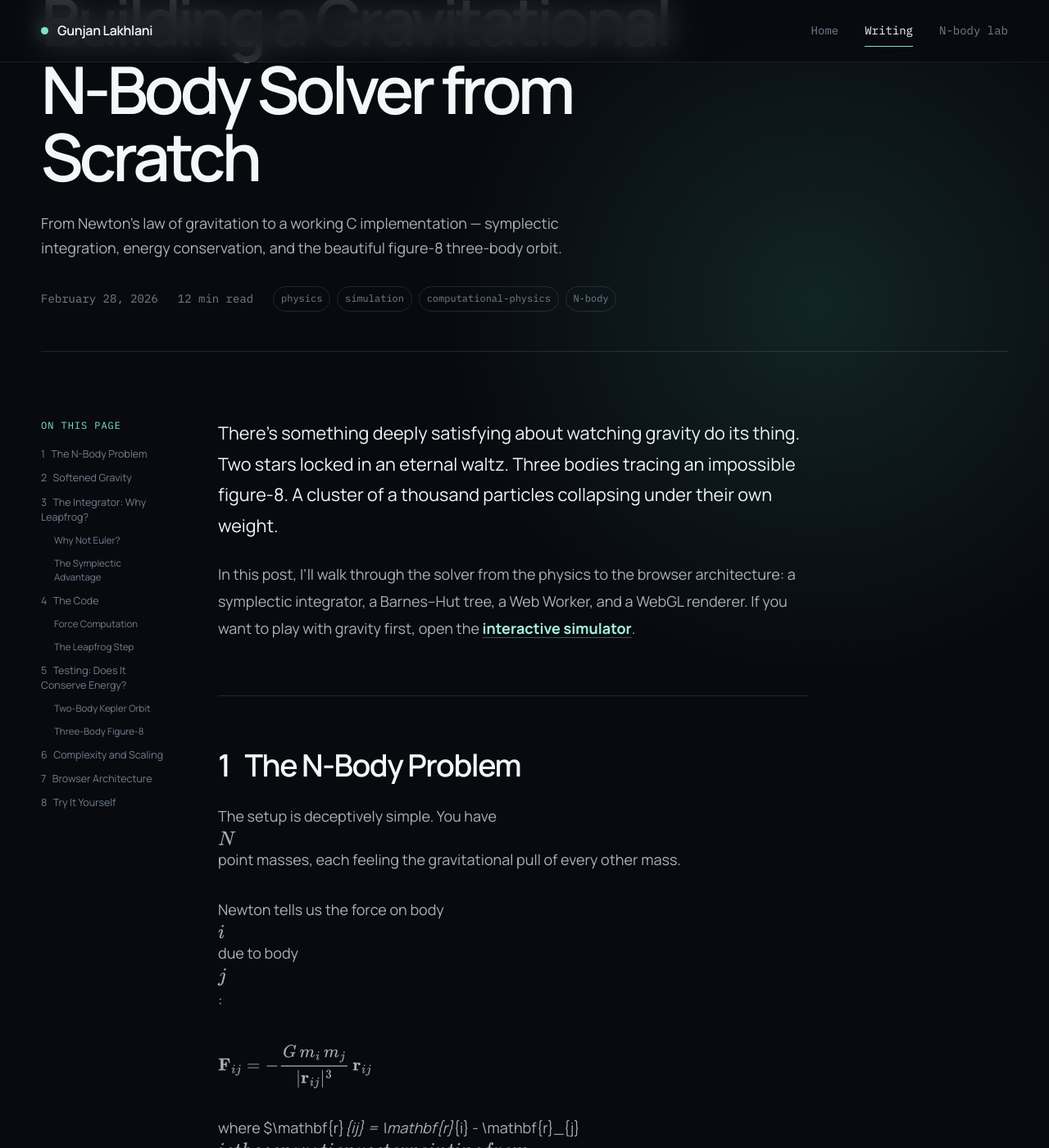
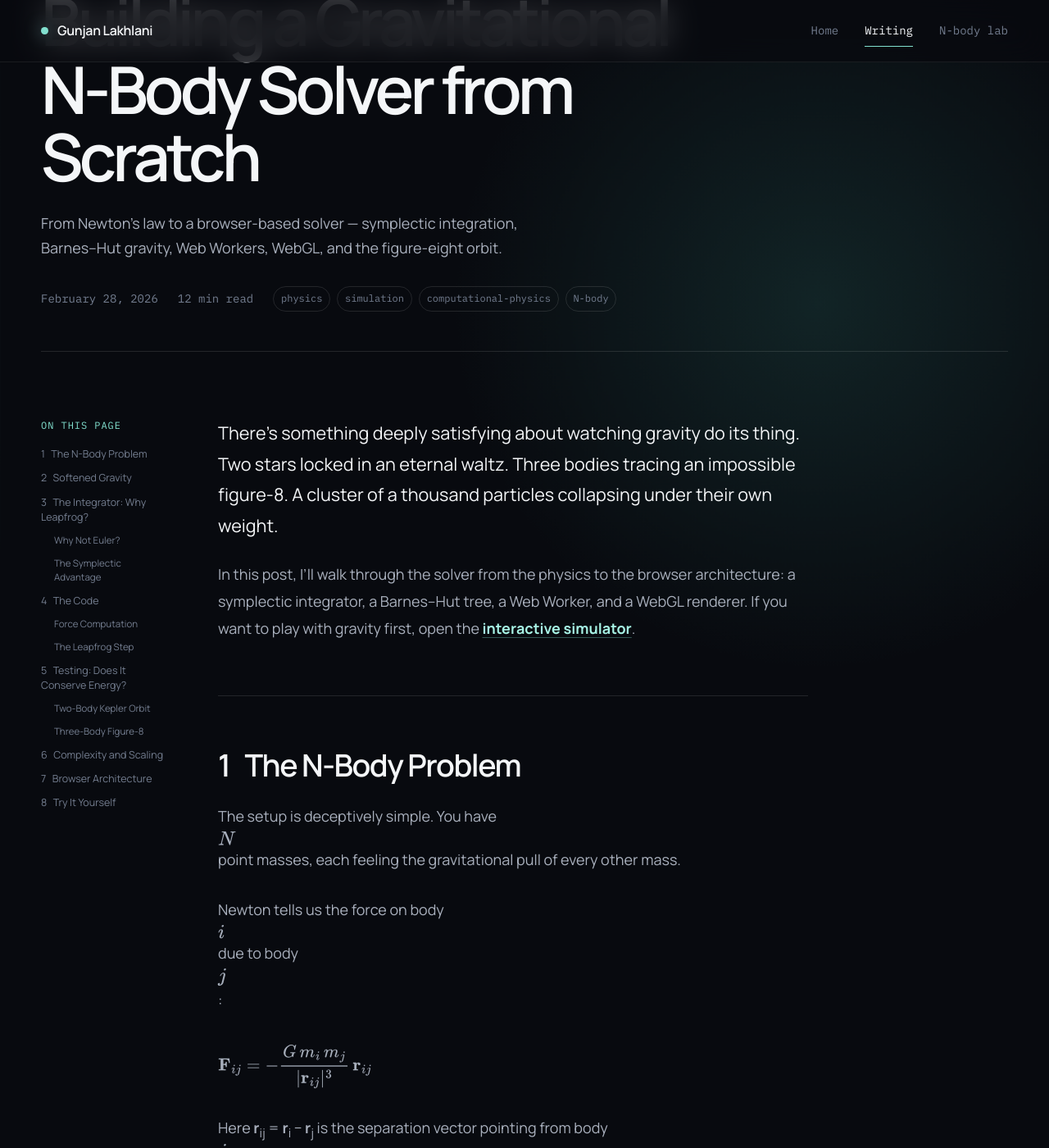
Before and after one commit to gunjanlakhlani/gunjanlakhlani.github.io, a Jekyll site: the page built from _posts/2026-02-28-building-a-gravitational-nbody-solver.md, in a window 1280 px wide and 1400 px high, scrolled down 265 px. Shown: the whole window at 82% size. Built offline with Jekyll 4.4.1, drawn with Linux system fonts in a browser that asks for light colours; some of the changed text lies outside the part shown.

Commit message:
Harden inline equation rendering

```diff
--- a/_posts/2026-02-28-building-a-gravitational-nbody-solver.md
+++ b/_posts/2026-02-28-building-a-gravitational-nbody-solver.md
@@ -2,7 +2,7 @@
 layout: post
 title: "Building a Gravitational N-Body Solver from Scratch"
 date: 2026-02-28
-excerpt: "From Newton's law of gravitation to a working C implementation — symplectic integration, energy conservation, and the beautiful figure-8 three-body orbit."
+excerpt: "From Newton's law to a browser-based solver — symplectic integration, Barnes–Hut gravity, Web Workers, WebGL, and the figure-eight orbit."
 tags: [physics, simulation, computational-physics, N-body]
 math: true
 simulator: true
@@ -22,7 +22,7 @@
 
 $$\mathbf{F}_{ij} = -\frac{G\, m_i\, m_j}{\lvert \mathbf{r}_{ij} \rvert^{3}} \, \mathbf{r}_{ij}$$
 
-where $\mathbf{r}_{ij} = \mathbf{r}_{i} - \mathbf{r}_{j}$ is the separation vector pointing from $j$ to $i$, and $G$ is Newton's gravitational constant. The total force on body $i$ is the sum over all other bodies:
+Here **r**<sub>ij</sub> = **r**<sub>i</sub> − **r**<sub>j</sub> is the separation vector pointing from body $j$ to body $i$, and $G$ is Newton's gravitational constant. The total force on body $i$ is the sum over all other bodies:
 
 $$\mathbf{F}_{i} = \sum_{j \neq i} \mathbf{F}_{ij}$$
 
@@ -118,7 +118,7 @@
 
 A few things to note:
 
-- **Newton's third law** cuts the work in half — we only compute each pair once (the inner loop starts at $j = i+1$), exploiting $\mathbf{F}_{ij} = -\mathbf{F}_{ji}$
+- **Newton's third law** cuts the work in half — we compute each pair once (the inner loop starts at $j = i+1$) and apply equal-and-opposite contributions to the two bodies
 - **Structure-of-Arrays** (SoA) layout: position components are stored as separate arrays `x[]`, `y[]`, `z[]` rather than an array of structs. This dramatically improves cache locality and enables SIMD auto-vectorization
 - With an optimising compiler, the simple contiguous loops are good candidates for auto-vectorisation. The exact instructions depend on the compiler, flags, and target CPU, so this is something to verify from the generated code rather than assume.
 
```
